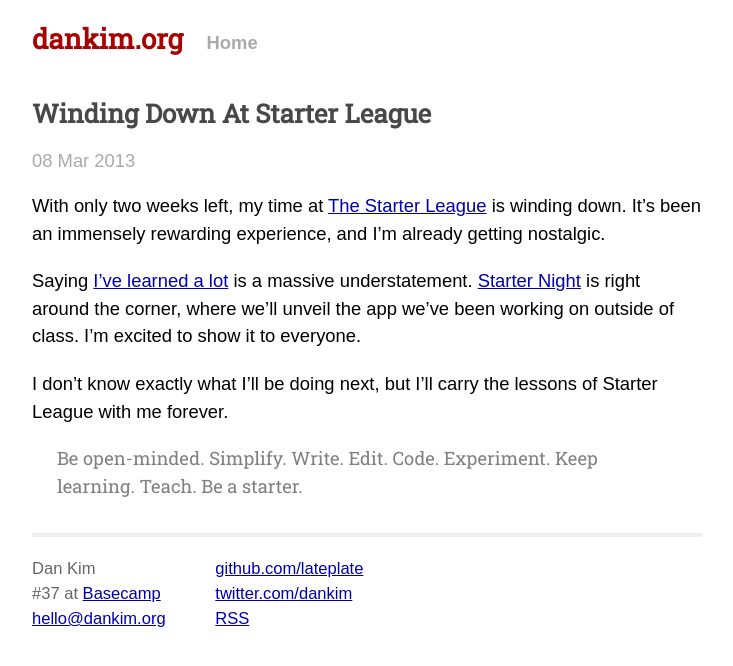
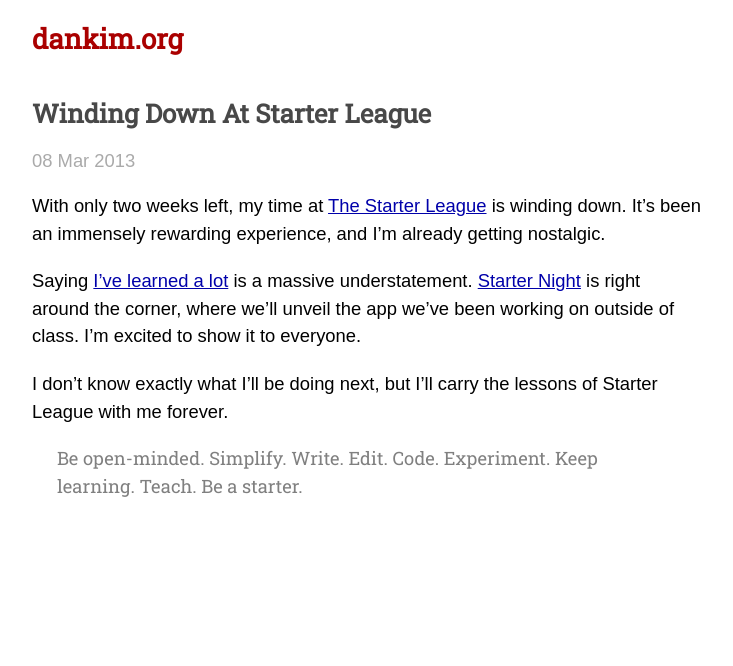
Before and after one commit to lateplate/lateplate.github.io, a Jekyll site: the page built from _posts/2013-03-08-winding-down-at-starter-league.md, in a window 1280 px wide. Shown: the top 666 px of the page, without its empty margins (273-1006 px from the left). Built offline with Jekyll 4.4.1, drawn with Linux system fonts in a browser that asks for light colours; some web fonts are replaced; Markdown is read by kramdown in place of the engine named in the settings.

```diff
--- a/_layouts/default.html
+++ b/_layouts/default.html
@@ -15,35 +15,32 @@
         <!-- Custom CSS -->
         <link rel="stylesheet" href="/css/main.css">
         <link href='http://fonts.googleapis.com/css?family=Muli|Source+Code+Pro|Roboto+Slab' rel='stylesheet' type='text/css'>
-
     </head>
     <body>
-
         <div class="site">
           <div class="header">
             <h1 class="title"><a href="/">{{ site.name }}</a></h1>
-            <a class="extra" href="/">Home</a>
           </div>
 
           {{ content }}
 
-          <div class="footer">
+          <!-- <div class="footer">
             <div class="contact">
               <p>
                 Dan Kim<br />
-                #37 at <a href="http://basecamp.com">Basecamp</a><br />
-                <a href="mailto:hello@dankim.org">hello@dankim.org</a>
+                #37 at <a href="http://basecamp.com">Basecamp</a>
               </p>
             </div>
             <div class="contact">
               <p>
-                <a href="https://github.com/lateplate">github.com/lateplate</a><br />
-                <a href="https://twitter.com/dankim">twitter.com/dankim</a><br />
-                <a href="/rss.xml">RSS</a><br />
+                <a href="mailto:hello@dankim.org">Email</a>
+                <a href="https://twitter.com/dankim">Twitter</a>
+                <a href="https://medium.com/@lateplate">Medium</a>
+                <a href="https://github.com/lateplate">Github</a>
+                <a href="/rss.xml">RSS</a>
               </p>
             </div>
-          </div>
+          </div> -->
         </div>
-
     </body>
 </html>
--- a/css/main.css
+++ b/css/main.css
@@ -68,6 +68,10 @@ p img {
   display: block;
   margin: 0 auto;
   max-width: 350px;
+}
+
+.big {
+  font-size: 2em;
 }
 
 .site {
@@ -170,7 +174,7 @@ p img {
 
 @media all and (min-width: 410px) {
   .footer .contact {
-    float: left;
+    /*float: left;*/
     margin-right: 3em;
   }
 
```
Also changed, not shown: archive/index.html (added, +12 -0 lines), index.html (+11 -7 lines), 1 other file.
